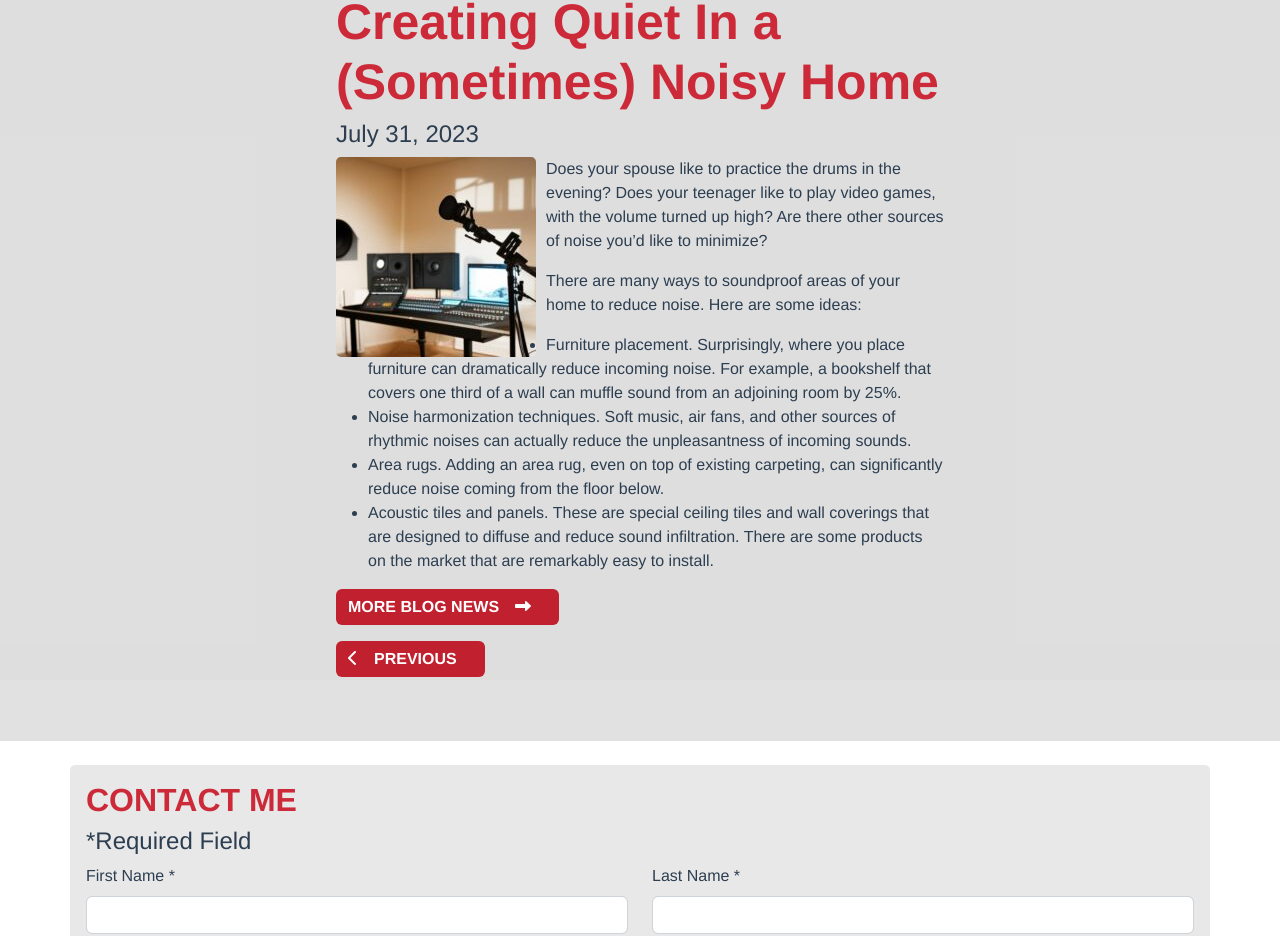
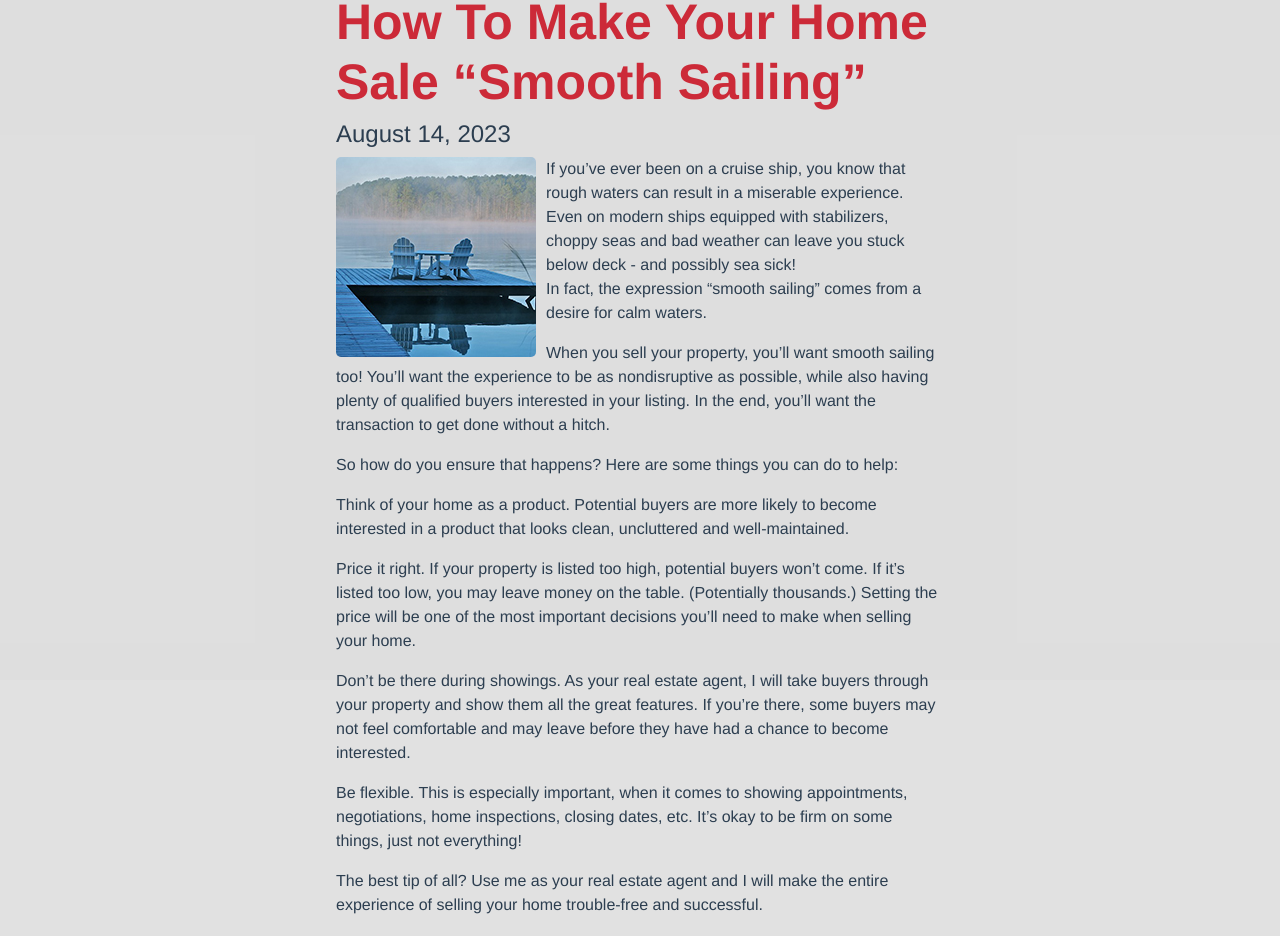
Before and after one commit to Sanparty/jmanucdoc-vue, a Vue app: page /blogposts/1 in a window 1280 px wide. Shown: the part 120-1056 px from the top of the page. Built offline with nearby package versions, Linux system fonts and the light colour scheme.

Commit message:
added Blogpost 31

```diff
--- a/src/js/components/data/blogposts.ts
+++ b/src/js/components/data/blogposts.ts
@@ -556,7 +556,26 @@ const blogpost30: Blogpost = {
     image: "blog30.jpg",
     imageAlt: "Home Audio Studio"
 };
-const blogpostArray = [blogpost1, blogpost2, blogpost3, blogpost4, blogpost5, blogpost6, blogpost7, blogpost8, blogpost9, blogpost10, blogpost11, blogpost12, blogpost13, blogpost14, blogpost15, blogpost16, blogpost17, blogpost18, blogpost19, blogpost20, blogpost21, blogpost22, blogpost23, blogpost24, blogpost25, blogpost26, blogpost27, blogpost28, blogpost29, blogpost30];
+const blogpost31: Blogpost = {
+    id: "blog31",
+    blogName: "How To Make Your Home Sale “Smooth Sailing”",
+    author: "John Manucdoc",
+    date: "August 14, 2023",
+    paragraph1: "If you’ve ever been on a cruise ship, you know that rough waters can result in a miserable experience. Even on modern ships equipped with stabilizers, choppy seas and bad weather can leave you stuck below deck - and possibly sea sick!",
+    content: `<p>If you’ve ever been on a cruise ship, you know that rough waters can result in a miserable experience. Even on modern ships equipped with stabilizers, choppy seas and bad weather can leave you stuck below deck - and possibly sea sick!<br />In fact, the expression “smooth sailing” comes from a desire for calm waters.</p>
+    <p>When you sell your property, you’ll want smooth sailing too! You’ll want the experience to be as nondisruptive as possible, while also having plenty of qualified buyers interested in your listing. In the end, you’ll want the transaction to get done without a hitch.</p>
+    <p>So how do you ensure that happens? Here are some things you can do to help:</p>
+    <p>Think of your home as a product. Potential buyers are more likely to become interested in a product that looks clean, uncluttered and well-maintained.</p>
+    <p>Price it right. If your property is listed too high, potential buyers won’t come. If it’s listed too low, you may leave money on the table. (Potentially thousands.) Setting the price will be one of the most important decisions you’ll need to make when selling your home.</p>
+    <p>Don’t be there during showings. As your real estate agent, I will take buyers through your property and show them all the great features. If you’re there, some buyers may not feel comfortable and may leave before they have had a chance to become interested.</p>
+    <p>Be flexible. This is especially important, when it comes to showing appointments, negotiations, home inspections, closing dates, etc. It’s okay to be firm on some things, just not everything!</p>
+    <p>The best tip of all? Use me as your real estate agent and I will make the entire experience of selling your home trouble-free and successful.</p>
+    <p>In other words, let me help make it smooth sailing!</p>`,
+    link: "blogpost31.html",
+    image: "blog31.jpeg",
+    imageAlt: "Chairs on a Deck"
+};
+const blogpostArray = [blogpost1, blogpost2, blogpost3, blogpost4, blogpost5, blogpost6, blogpost7, blogpost8, blogpost9, blogpost10, blogpost11, blogpost12, blogpost13, blogpost14, blogpost15, blogpost16, blogpost17, blogpost18, blogpost19, blogpost20, blogpost21, blogpost22, blogpost23, blogpost24, blogpost25, blogpost26, blogpost27, blogpost28, blogpost29, blogpost30, blogpost31];
 
 export default blogpostArray
 
```
Also changed, not shown: src/assets/images/blog/blog31.jpeg (added).
